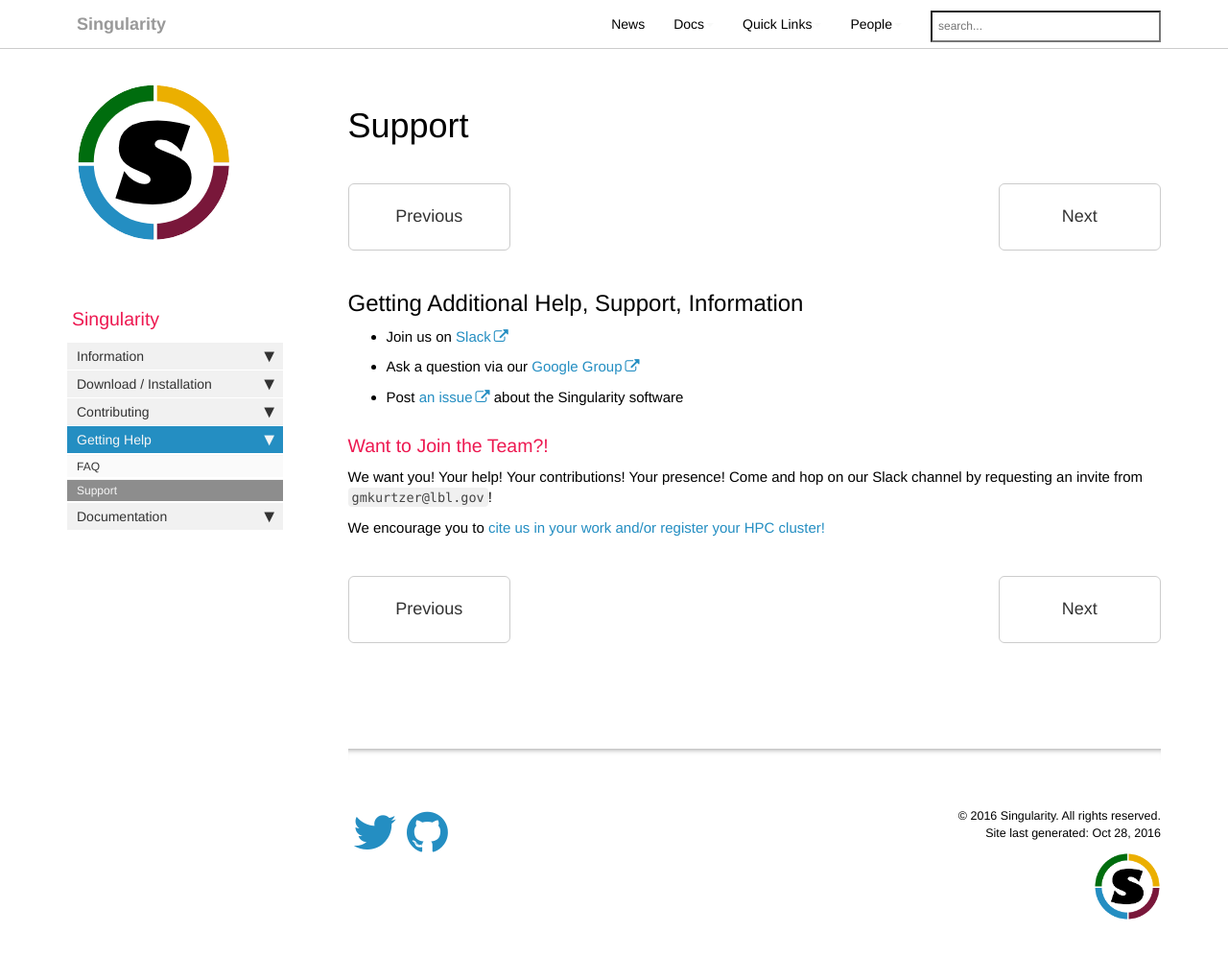
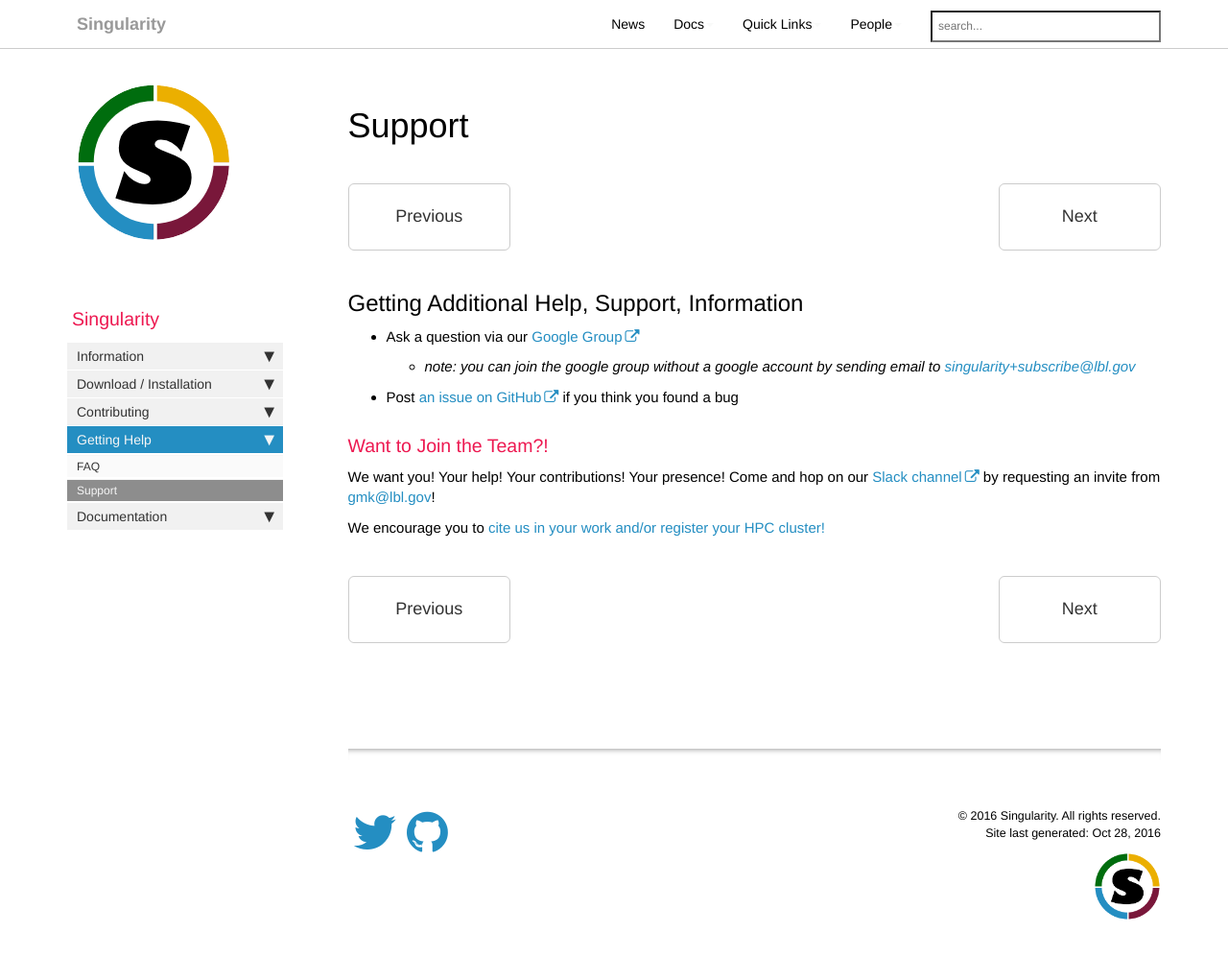
Before and after one commit to singularityware/singularityware.github.io, a Jekyll site: the page built from pages/docs/overview/support.md, in a window 1280 px wide and 1019 px high. Shown: the top 997 px of the window at 96% size. Built offline with Jekyll 4.4.1, drawn with Linux system fonts in a browser that asks for light colours; nearby versions of some CDN libraries; comment, search, counter and statistics services are not loaded.

Commit message:
Update support page

```diff
--- a/pages/docs/overview/support.md
+++ b/pages/docs/overview/support.md
@@ -8,11 +8,11 @@
 
 ## Getting Additional Help, Support, Information
 
-* Join us on <a href="https://singularity-container.slack.com" target="_blank">Slack</a>
 * Ask a question via our <a href="https://groups.google.com/a/lbl.gov/forum/#!forum/singularity" target="_blank">Google Group</a>
-* Post <a href="https://www.github.com/singularityware/singularity/issues" target="_blank">an issue</a> about the Singularity software
+    - *note: you can join the google group without a google account by sending email to <a href="mailto:singularity+subscribe@lbl.gov">singularity+subscribe@lbl.gov</a>*
+* Post <a href="https://www.github.com/singularityware/singularity/issues" target="_blank">an issue on GitHub</a> if you think you found a bug
 
 ### Want to Join the Team?!
-We want you! Your help! Your contributions! Your presence! Come and hop on our Slack channel by requesting an invite from `gmkurtzer@lbl.gov`!
+We want you! Your help! Your contributions! Your presence! Come and hop on our <a href="https://singularity-container.slack.com" target="_blank">Slack channel</a> by requesting an invite from <a href='mailto:gmk@lbl.gov'>gmk@lbl.gov</a>!
 
 We encourage you to <a href="/citation-registration">cite us in your work and/or register your HPC cluster!</a>
```
